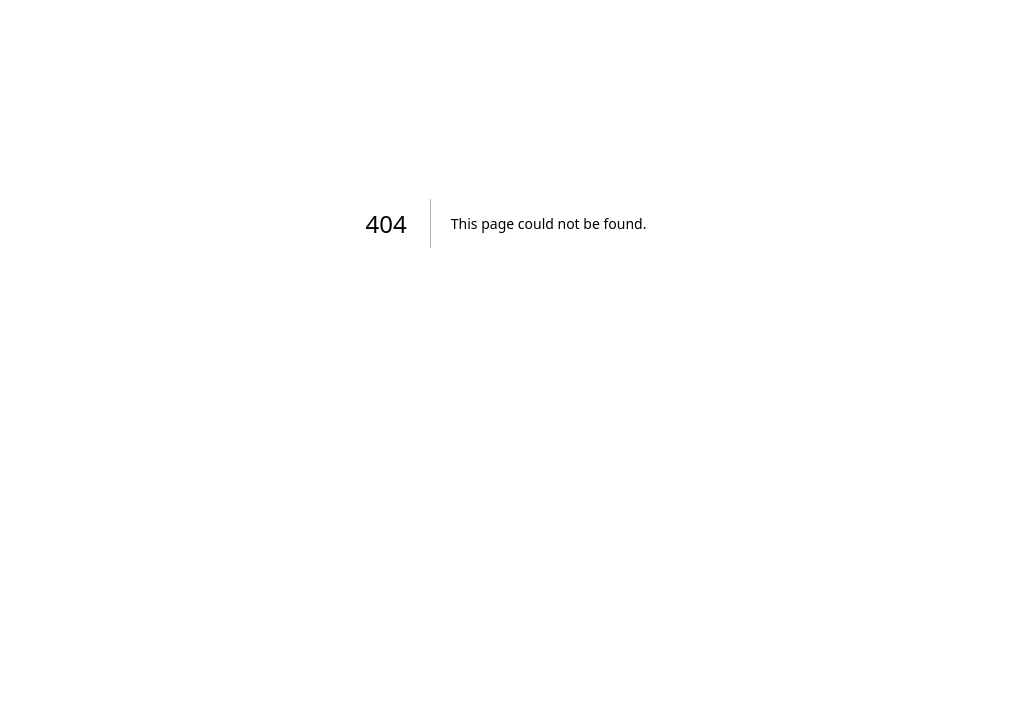
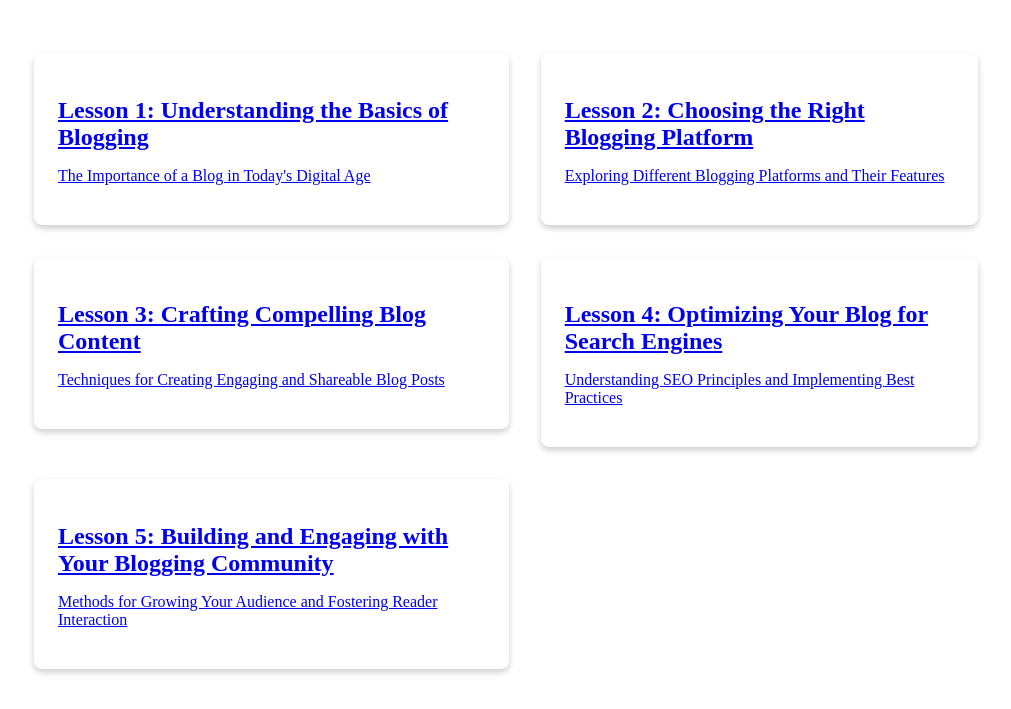
Before and after one commit to linguist89/computational-thinking, a Next.js app: page /Lessons in a window 1280 px wide. Before the commit this address had no page. Shown: the part 177-886 px from the top of the page, without its empty margins (134-1145 px from the left). Before the commit the page ends 800 px from the top, so only its background shows below. Built offline with nearby package versions, Linux system fonts and the light colour scheme.

Commit message:
Routing now works

```diff
--- a/next.config.js
+++ b/next.config.js
@@ -1,4 +1,5 @@
 /** @type {import('next').NextConfig} */
-const nextConfig = {"output": "export"}
+//const nextConfig = {"output": "export"}
+const nextConfig = {}
 
 module.exports = nextConfig
--- a/package.json
+++ b/package.json
@@ -13,7 +13,7 @@
     "autoprefixer": "10.4.14",
     "eslint": "8.44.0",
     "eslint-config-next": "13.4.9",
-    "next": "13.4.9",
+    "next": "^13.4.10",
     "postcss": "8.4.25",
     "react": "18.2.0",
     "react-dom": "18.2.0",
--- /dev/null
+++ b/pages/Lessons.js
@@ -0,0 +1,31 @@
+import Link from 'next/link';
+import './Lessons.css';
+import lessons from '../src/app/lessons.json';
+
+export default function Lessons() {
+    return (
+        <>
+            <h1 className="lesson-title">Lessons</h1>
+            <div className="lesson-grid">
+                {lessons.map((lesson, index) => {
+                    return (
+                        <Link
+                            href={{
+                                pathname: "/[lesson]",
+                                query: { lesson: `lesson-${index+1}` }
+                            }}
+                            as={`/lesson-${index+1}`}
+                            key={index}
+                            passHref
+                        >
+                            <div className="card">
+                                <h2 className="card-title">{lesson.title}</h2>
+                                <p className="card-content">{lesson.subtitle}</p>
+                            </div>
+                        </Link>
+                    );
+                })}
+            </div>
+        </>
+    );
+}
--- a/src/app/Lessons.js
+++ /dev/null
@@ -1,23 +0,0 @@
-import Link from 'next/link';
-import './Lessons.css';
-
-export default function Lessons() {
-    const data = ['Lesson 1', 'Lesson 2', 'Lesson 3', 'Lesson 4', 'Lesson 5'];
-    return (
-        <>
-        <h1 className="lesson-title">Lessons</h1>
-        <div className="lesson-grid">
-            {data.map((item, index) => {
-                return (
-                    <Link href={`/lesson-${index+1}`} key={index}>
-                        <div className="card">
-                            <h2 className="card-title">{item}</h2>
-                            <p className="card-content">Lorem ipsum dolor sit amet, consectetur adipiscing elit.</p>
-                        </div>
-                    </Link>
-                );
-            })}
-        </div>
-        </>
-    )
-}
--- a/src/app/globals.css
+++ b/src/app/globals.css
@@ -3,7 +3,7 @@
 @tailwind utilities;
 
 body {
-  background-color: #8B6684;
+  background-color: #FFFFFF;
 }
 
 .footer {
@@ -11,7 +11,7 @@ body {
   left: 0;
   bottom: 0;
   width: 100%;
-  background-color: #ffffff;
+  background-color: #8eb2d8;
   text-align: center;
   padding: 1.25rem 0;
 }
@@ -48,7 +48,7 @@ body {
   justify-content: space-between;
   align-items: center;
   padding: 0.6rem 1.2rem;
-  background-color: #ffffff;
+  background-color: #8eb2d8;
 }
 
 .footer{
@@ -73,7 +73,7 @@ body {
 .header-button {
   padding: 0.6rem 1.2rem;
   border: none;
-  background-color: #0F918D;
+  background-color: #6A7096;
   color: white;
   cursor: pointer;
   transition: background-color 0.3s ease;
--- a/src/app/lesson-1/page.js
+++ /dev/null
@@ -1,18 +0,0 @@
-import Link from 'next/link';
-import './lesson1.css';
-
-export default function Lesson1({ title, subTitle, content, extraInfo }) {
-  return (
-    <>
-      <h2>
-        <Link href="/">Back to home</Link>
-      </h2>
-        <div className="lesson">
-            <h1 className="lesson-title">Lesson 1</h1>
-            <h3 className="lesson-subtitle">Subtitle</h3>
-            <p className="lesson-content">Content</p>
-            {extraInfo && <p className="lesson-extra-info">{extraInfo}</p>}
-        </div>
-    </>
-  );
-}
--- /dev/null
+++ b/src/app/lessons.json
@@ -0,0 +1,27 @@
+[
+    {
+        "title": "Lesson 1: Understanding the Basics of Blogging",
+        "subtitle": "The Importance of a Blog in Today's Digital Age",
+        "content": "In this lesson, we'll explore why blogs are crucial in our digital society and the basic components of a blog. Welcome to the first step in your blogging journey!"
+    },
+    {
+        "title": "Lesson 2: Choosing the Right Blogging Platform",
+        "subtitle": "Exploring Different Blogging Platforms and Their Features",
+        "content": "In this lesson, we will dive into the world of blogging platforms. You'll learn about popular platforms like WordPress, Blogger, and Medium, as well as their key features and differences. We'll discuss factors to consider when choosing the right platform for your blog, such as customization options, ease of use, scalability, and monetization capabilities."
+    },
+    {
+        "title": "Lesson 3: Crafting Compelling Blog Content",
+        "subtitle": "Techniques for Creating Engaging and Shareable Blog Posts",
+        "content": "In this lesson, we'll focus on the art of creating compelling blog content. You'll learn effective techniques for writing engaging blog posts that captivate your readers' attention and encourage them to share your content. We'll explore strategies for developing catchy headlines, structuring your articles, incorporating visuals, and leveraging storytelling to make your blog posts more memorable and impactful."
+    },
+    {
+        "title": "Lesson 4: Optimizing Your Blog for Search Engines",
+        "subtitle": "Understanding SEO Principles and Implementing Best Practices",
+        "content": "In this lesson, we'll delve into the world of search engine optimization (SEO) for blogs. You'll learn the key principles of SEO and how to optimize your blog posts to improve their visibility in search engine results. We'll cover keyword research, on-page optimization, meta tags, internal linking, and other SEO techniques that can help drive organic traffic to your blog."
+    },
+    {
+        "title": "Lesson 5: Building and Engaging with Your Blogging Community",
+        "subtitle": "Methods for Growing Your Audience and Fostering Reader Interaction",
+        "content": "In this lesson, we'll explore strategies for building and engaging with your blogging community. You'll learn techniques for growing your audience, attracting loyal readers, and fostering interaction and engagement through comments, social media, and email newsletters. We'll also discuss the importance of networking with other bloggers and collaborating to expand your reach."
+    }
+]
--- a/src/app/page.js
+++ b/src/app/page.js
@@ -1,6 +1,6 @@
 import Image from 'next/image'
 import HeaderLogo from './static/images/chcaa_logo.png';
-import Lessons from './Lessons';
+import Lessons from '../../pages/Lessons';
 
 export default function Home() {
   return (
```
Also changed, not shown: pages/[lesson].js (added, +30 -0 lines), src/app/lesson-1/lesson1.css (deleted, +0 -25 lines), pages/Lessons.css (renamed from src/app/Lessons.css), 1 other file (tests, documents, lock files or other folders).
